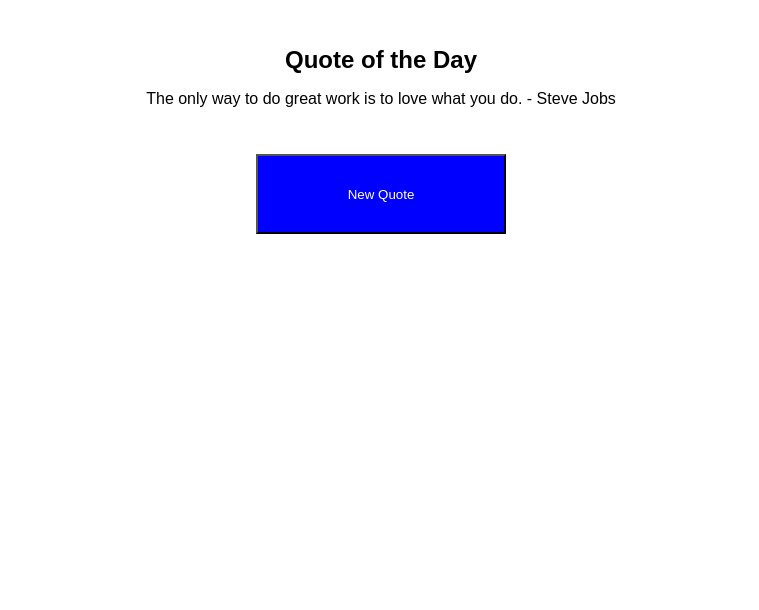
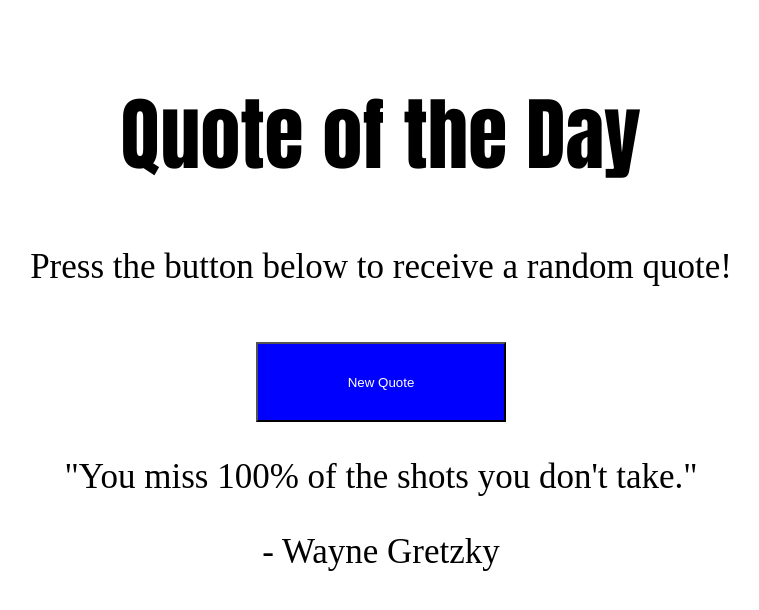
Before and after one commit to Habiba83/Random-Quote-Generator, a plain HTML site: page index.html in a window 1280 px wide. Both pictures are taken after a click on the button "New Quote". Shown: the whole page, without its empty margins (259-1018 px from the left). Drawn offline with Linux system fonts and the light colour scheme.

Commit message:
adjust quotes

```diff
--- a/index.html
+++ b/index.html
@@ -9,8 +9,9 @@
 <body>
     <div class="container">
         <h1>Quote of the Day</h1>
-        <p id="quote">Press the button below to receive a random quote!</p>
+        <p>Press the button below to receive a random quote!</p>
         <button id="generateButton">New Quote</button>
+        <p id="quote"></p>
     </div>
     <script src="script.js"></script>
 </body>
--- a/script.js
+++ b/script.js
@@ -1,18 +1,64 @@
- quotes = [
-    "The only way to do great work is to love what you do. - Steve Jobs",
-    "Innovation distinguishes between a leader and a follower. - Steve Jobs",
-    "Don't be afraid to give up the good to go for the great. - John D. Rockefeller",
-    "Success is not final, failure is not fatal: It is the courage to continue that counts. - Winston Churchill",
-    "The future belongs to those who believe in the beauty of their dreams. - Eleanor Roosevelt"
+const quotes = [
+    "Be yourself; everyone else is already taken.\n- Oscar Wilde",
+    "In three words I can sum up everything I've learned about life: it goes on.\n- Robert Frost",
+    "No one can make you feel inferior without your consent.\n- Eleanor Roosevelt",
+    "To be yourself in a world that is constantly trying to make you something else is the greatest accomplishment.\n- Ralph Waldo Emerson",
+    "The only way to do great work is to love what you do.\n- Steve Jobs",
+    "Believe you can and you're halfway there.\n- Theodore Roosevelt",
+    "Stay hungry, stay foolish.\n- Steve Jobs",
+    "Life is what happens when you're busy making other plans.\n- John Lennon",
+    "You only live once, but if you do it right, once is enough.\n- Mae West",
+    "It does not matter how slowly you go as long as you do not stop.\n- Confucius",
+    "The only thing necessary for the triumph of evil is for good men to do nothing.\n- Edmund Burke",
+    "In the end, it's not the years in your life that count. It's the life in your years.\n- Abraham Lincoln",
+    "The only true wisdom is in knowing you know nothing.\n- Socrates",
+    "The journey of a thousand miles begins with one step.\n- Lao Tzu",
+    "Yesterday is history, tomorrow is a mystery, today is a gift of God, which is why we call it the present.\n- Bil Keane",
+    "Life isn't about finding yourself. Life is about creating yourself.\n- George Bernard Shaw",
+    "Success is not final, failure is not fatal: It is the courage to continue that counts.\n- Winston Churchill",
+    "The best way to predict the future is to invent it.\n- Alan Kay",
+    "The greatest glory in living lies not in never falling, but in rising every time we fall.\n- Nelson Mandela",
+    "To live is the rarest thing in the world. Most people exist, that is all.\n- Oscar Wilde",
+    "Do not go where the path may lead, go instead where there is no path and leave a trail.\n- Ralph Waldo Emerson",
+    "The future belongs to those who believe in the beauty of their dreams.\n- Eleanor Roosevelt",
+    "The only limit to our realization of tomorrow will be our doubts of today.\n- Franklin D. Roosevelt",
+    "It's not whether you get knocked down, it's whether you get up.\n- Vince Lombardi",
+    "The only person you should try to be better than is the person you were yesterday.\n- Anonymous",
+    "Life is a succession of lessons which must be lived to be understood.\n- Helen Keller",
+    "Happiness is not something ready made. It comes from your own actions.\n- Dalai Lama",
+    "Dream big and dare to fail.\n- Norman Vaughan",
+    "The only thing we have to fear is fear itself.\n- Franklin D. Roosevelt",
+    "What lies behind us and what lies before us are tiny matters compared to what lies within us.\n- Ralph Waldo Emerson",
+    "If you want to lift yourself up, lift up someone else.\n- Booker T. Washington",
+    "It is during our darkest moments that we must focus to see the light.\n- Aristotle",
+    "Keep your face always toward the sunshine - and shadows will fall behind you.\n- Walt Whitman",
+    "You are never too old to set another goal or to dream a new dream.\n- C.S. Lewis",
+    "The only way to do great work is to love what you do.\n- Steve Jobs",
+    "Don't watch the clock; do what it does. Keep going.\n- Sam Levenson",
+    "The best preparation for tomorrow is doing your best today.\n- H. Jackson Brown, Jr.",
+    "Change your thoughts and you change your world.\n- Norman Vincent Peale",
+    "The purpose of our lives is to be happy.\n- Dalai Lama",
+    "Life is 10% what happens to us and 90% how we react to it.\n- Charles R. Swindoll",
+    "The only way to do great work is to love what you do.\n- Steve Jobs",
+    "The best and most beautiful things in the world cannot be seen or even touched - they must be felt with the heart.\n- Helen Keller",
+    "I can't change the direction of the wind, but I can adjust my sails to always reach my destination.\n- Jimmy Dean",
+    "Good, better, best. Never let it rest. 'Til your good is better and your better is best.\n- St. Jerome",
+    "In the midst of winter, I found there was, within me, an invincible summer.\n- Albert Camus",
+    "Believe you can and you're halfway there.\n- Theodore Roosevelt",
+    "The only thing necessary for the triumph of evil is for good men to do nothing.\n- Edmund Burke",
+    "It always seems impossible until it is done.\n- Nelson Mandela",
+    "You miss 100% of the shots you don't take.\n- Wayne Gretzky",
+    "I have not failed. I've just found 10,000 ways that won't work.\n- Thomas A. Edison",
+    "The only limit to our realization of tomorrow will be our doubts of today.\n- Franklin D. Roosevelt"
 ];
-
-
  generateButton = document.getElementById("generateButton");
- quoteElement = document.getElementById("quote");
+quoteElement = document.getElementById("quote");
 
 generateButton.addEventListener("click", generateRandomQuote);
 
 function generateRandomQuote() {
-     randomIndex = Math.floor(Math.random() * quotes.length);
-    quoteElement.textContent = quotes[randomIndex];
+     now = new Date().getTime();
+     randomIndex = Math.floor((now * Math.random()) % quotes.length);
+     [quote, author] = quotes[randomIndex].split('\n');
+    quoteElement.innerHTML = `<p>&quot;${quote}&quot;</p><p>${author}</p>`;
 }
--- a/style.css
+++ b/style.css
@@ -1,10 +1,9 @@
 body {
-    font-family: Arial, sans-serif;
     margin: 0;
     padding: 0;
    }
    .container {
-    padding: 30px;
+    padding: 20px;
     margin: auto;
     text-align: center;
    }
@@ -12,7 +11,8 @@ body {
     font-size: 24px;
    }
    button {
-    margin-top: 30px;
+    margin-top: 20px;
+    padding: 25px;
     width: 250px;
     height: 80px;
     background-color: blue;
@@ -22,3 +22,14 @@ body {
 button:hover {
     background-color: green;
 }
+h1 {
+    font-weight: 700;
+    font-size: 80px;
+    font-family: Impact;
+}
+p{
+    font-family:  New Roman;
+    font-weight: 400;
+    font-size: 35px;
+    line-height: normal;
+}
```
